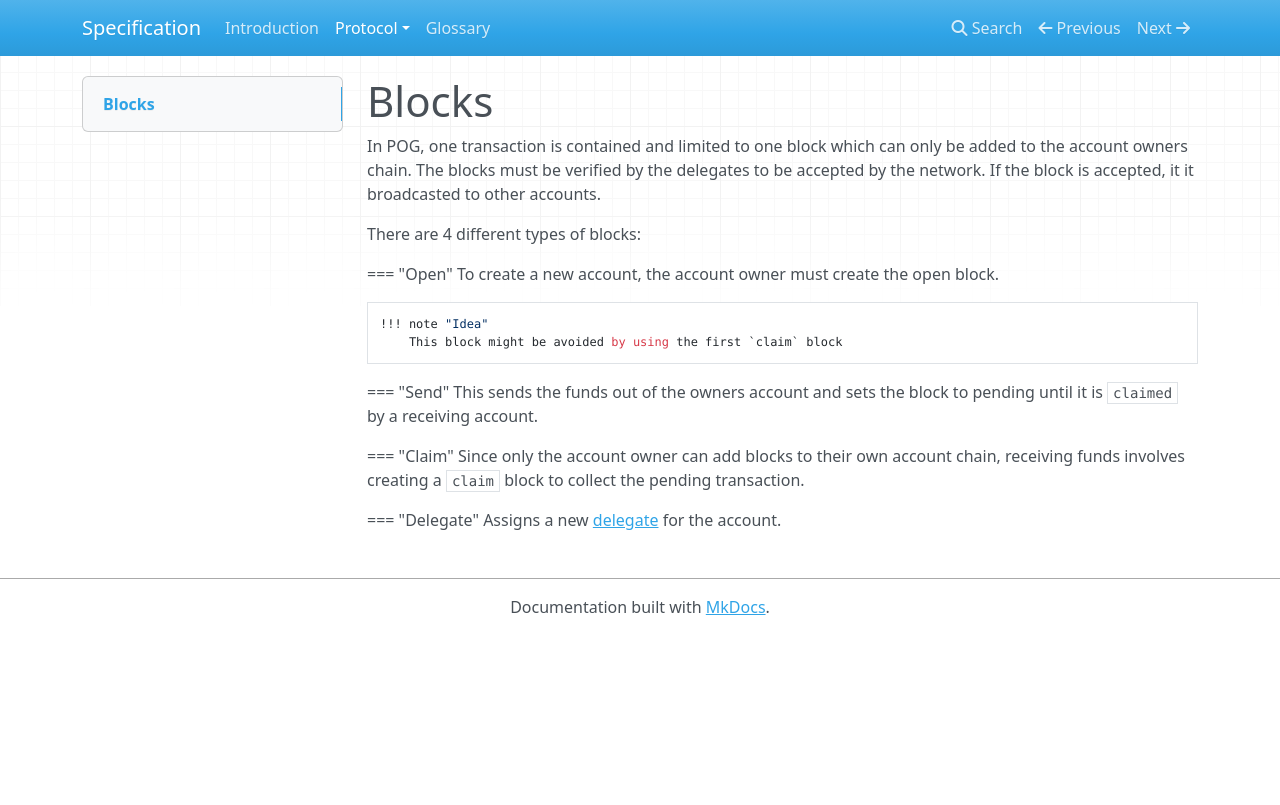
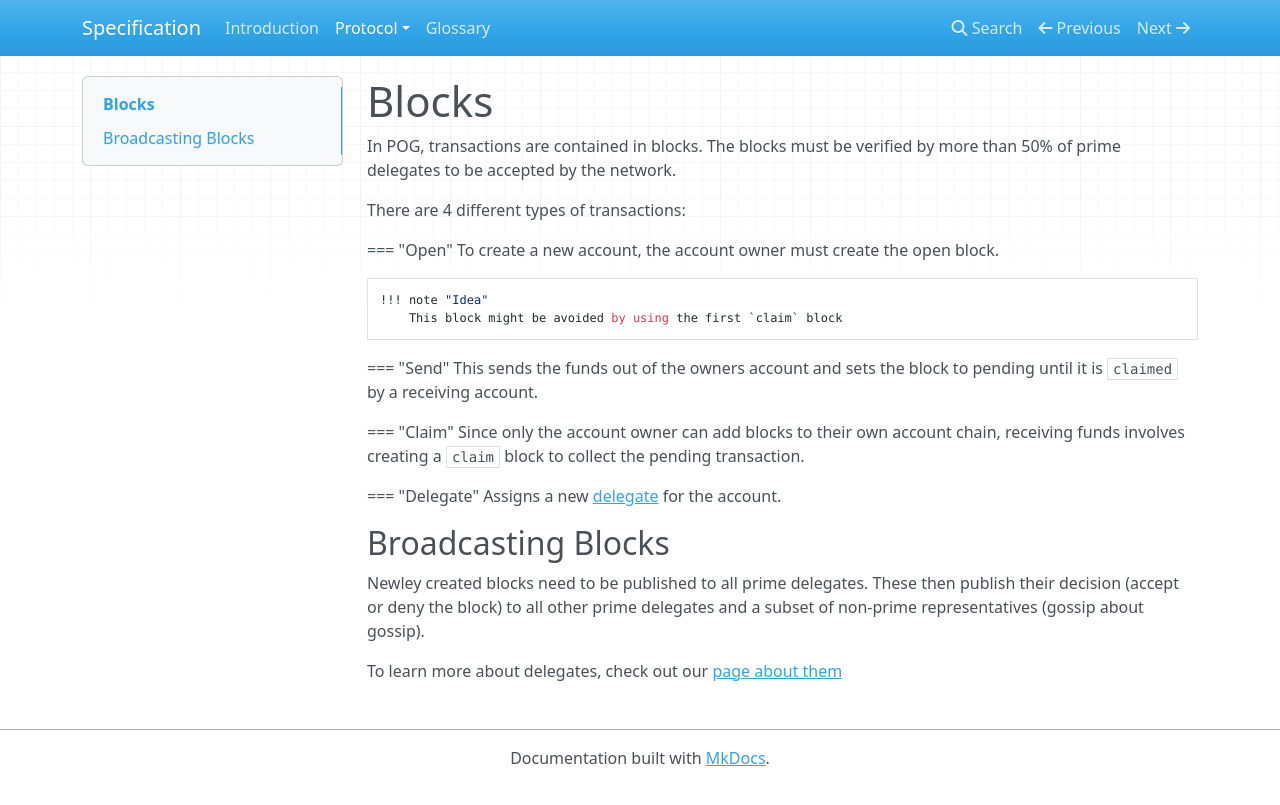
Before and after one commit to pognetwork/specification, an MkDocs documentation site: the page built from specification/protocol/transactions/blocks.md, in a window 1280 px wide. Shown: the top 805 px of the page. Built offline with MkDocs 1.6.1, drawn with Linux system fonts in a browser that asks for light colours; nearby versions of some CDN libraries.

Commit message:
specification: a bunch of updates on consensus and account management
Signed-off-by: Henry <mail@henrygressmann.de>

```diff
--- a/mkdocs.yml
+++ b/mkdocs.yml
@@ -5,6 +5,8 @@ nav:
   - Introduction: "README.md"
   # - Whitepaper: "whitepaper/README.md"
   - Protocol:
+      - Protocol Changes: "protocol/protocol-changes.md"
+      - Smart Contracts: "protocol/smart-contracts.md"
       - Overview: "protocol/README.md"
       - Wallets: "protocol/wallets.md"
       - Ledger: "protocol/ledger.md"
--- a/specification/protocol/transactions/blocks.md
+++ b/specification/protocol/transactions/blocks.md
@@ -1,8 +1,8 @@
 # Blocks
 
-In POG, one transaction is contained and limited to one block which can only be added to the account owners chain. The blocks must be verified by the delegates to be accepted by the network. If the block is accepted, it it broadcasted to other accounts.
+In POG, transactions are contained in blocks. The blocks must be verified by more than 50% of prime delegates to be accepted by the network.
 
-There are 4 different types of blocks:
+There are 4 different types of transactions:
 
 <!-- prettier-ignore -->
 === "Open"
@@ -21,4 +21,11 @@ There are 4 different types of blocks:
 
 <!-- prettier-ignore -->
 === "Delegate"
-    Assigns a new [delegate](consensus/delegates.md) for the account.
+    Assigns a new [delegate](../consensus/delegates.md) for the account.
+
+## Broadcasting Blocks
+
+Newley created blocks need to be published to all prime delegates.
+These then publish their decision (accept or deny the block) to all other prime delegates and a subset of non-prime representatives (gossip about gossip).
+
+To learn more about delegates, check out our [page about them](../consensus/delegates.md)
```
Also changed, not shown: specification/glossary.md (+1 -1 lines), specification/protocol/accounts.md (added, +35 -0 lines), specification/protocol/consensus/delegates.md (+16 -6 lines), specification/protocol/forks.md (added, +16 -0 lines), specification/protocol/smart-contracts.md (+3 -2 lines), specification/protocol/transactions/fees.md (+1 -1 lines), specification/protocol/wallets.md (deleted, +0 -30 lines).
